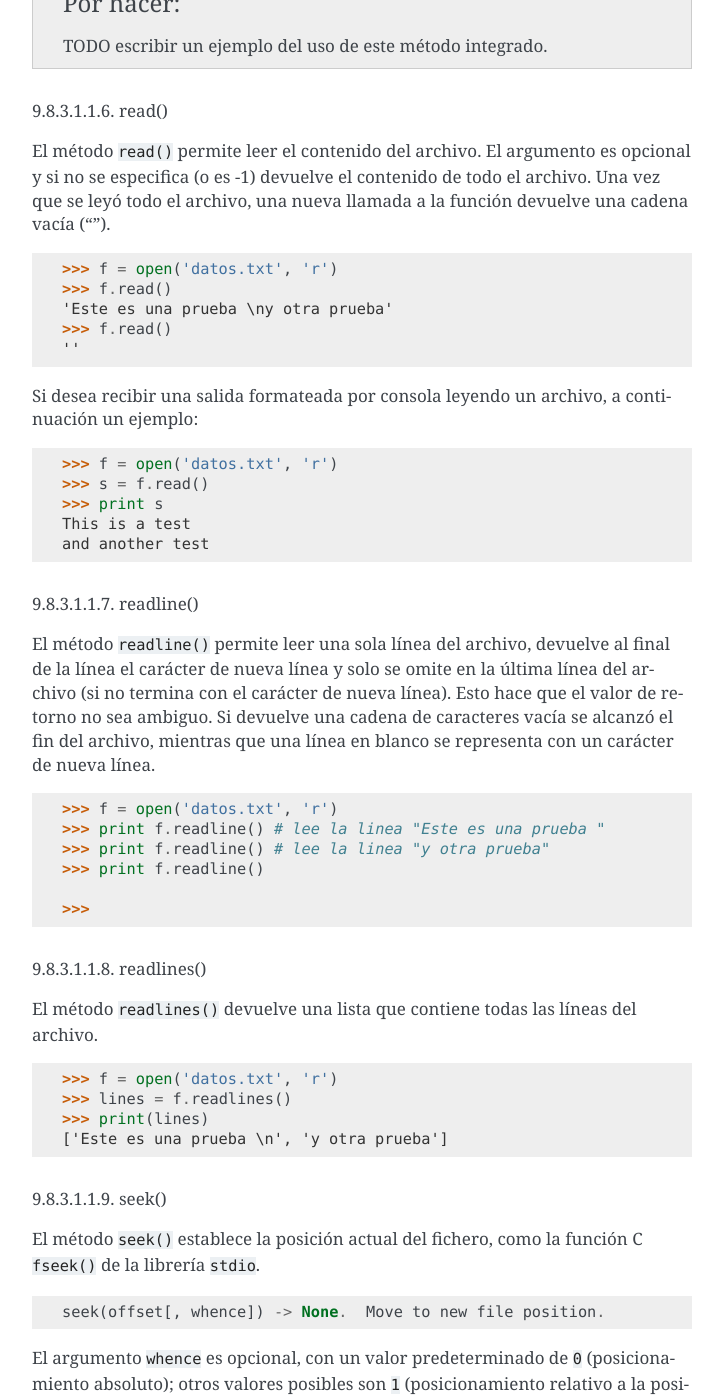
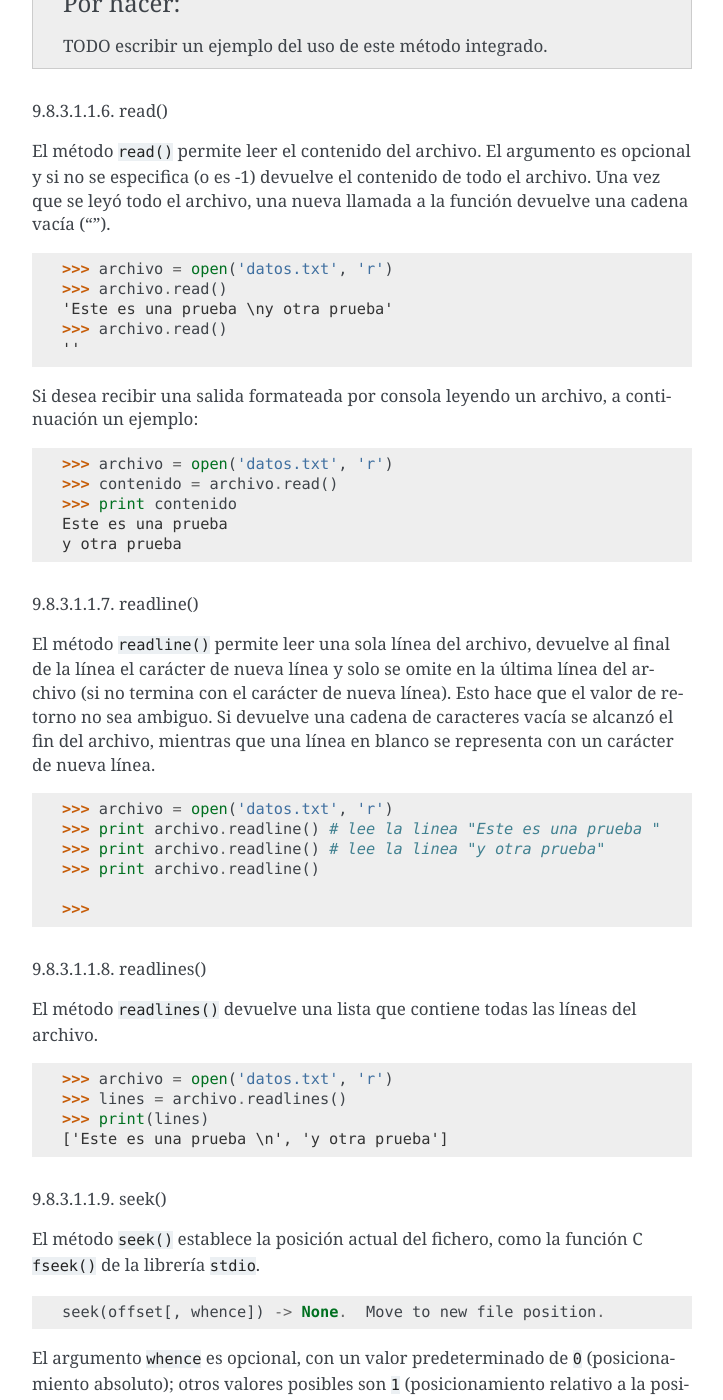
Before and after one commit to macagua/entrenamiento.python_basico, a Sphinx documentation site: the page built from source/leccion9/clases_integradas.rst, in a window 1280 px wide and 1400 px high, scrolled down 4868 px. Shown: the whole window, without its empty margins (388-1111 px from the left). Built offline with Sphinx 7.4.7, drawn with Linux system fonts in a browser that asks for light colours; some of the changed text lies outside the part shown.

Commit message:
Agregar mejoras de archivos

```diff
--- a/source/leccion9/clases_integradas.rst
+++ b/source/leccion9/clases_integradas.rst
@@ -197,21 +197,21 @@ abierto lanzará :ref:`IOError <python_exception_ioerror>` si el fichero se ha c
 Está permitido llamar a ``close()`` más de una vez.
 
 Una vez que se terminó de usar el archivo es necesario cerrarlo, para liberar los
-recursos tomados por el manejo del archivo. Eso se hace con la sentencia ``f.close()``:
+recursos tomados por el manejo del archivo. Eso se hace con la sentencia ``archivo.close()``:
 
 ::
 
-    >>> f.close() # cierra el archivo datos.txt
+    >>> archivo.close() # cierra el archivo datos.txt
 
 
 Luego de lo cual no se puede acceder al archivo ``datos.txt``, si intenta una llamada a
-la método :ref:`f.read() <python_mtd_read>` devuelve una excepción
+la método :ref:`archivo.read() <python_mtd_read>` devuelve una excepción
 :ref:`ValueError <python_exception_valueerror>`, porque el archivo está cerrado:
 
 ::
 
-    >>> f.close()
-    >>> f.read()
+    >>> archivo.close()
+    >>> archivo.read()
     Traceback (most recent call last):
       File "<stdin>", line 1, in <module>
     ValueError: I/O operation on closed file
@@ -302,10 +302,10 @@ se leyó todo el archivo, una nueva llamada a la función devuelve una cadena va
 
 ::
 
-    >>> f = open('datos.txt', 'r')
-    >>> f.read()
+    >>> archivo = open('datos.txt', 'r')
+    >>> archivo.read()
     'Este es una prueba \ny otra prueba'
-    >>> f.read()
+    >>> archivo.read()
     ''
 
 Si desea recibir una salida formateada por consola leyendo un archivo, a continuación
@@ -313,11 +313,11 @@ un ejemplo:
 
 ::
 
-    >>> f = open('datos.txt', 'r')
-    >>> s = f.read()
-    >>> print s
-    This is a test
-    and another test
+    >>> archivo = open('datos.txt', 'r')
+    >>> contenido = archivo.read()
+    >>> print contenido
+    Este es una prueba
+    y otra prueba
 
 
 .. _python_mtd_readline:
@@ -333,10 +333,10 @@ mientras que una línea en blanco se representa con un carácter de nueva línea
 
 ::
 
-    >>> f = open('datos.txt', 'r')
-    >>> print f.readline() # lee la linea "Este es una prueba "
-    >>> print f.readline() # lee la linea "y otra prueba"
-    >>> print f.readline()
+    >>> archivo = open('datos.txt', 'r')
+    >>> print archivo.readline() # lee la linea "Este es una prueba "
+    >>> print archivo.readline() # lee la linea "y otra prueba"
+    >>> print archivo.readline()
 
     >>>
 
@@ -350,8 +350,8 @@ El método ``readlines()`` devuelve una lista que contiene todas las líneas del
 
 ::
 
-    >>> f = open('datos.txt', 'r')
-    >>> lines = f.readlines()
+    >>> archivo = open('datos.txt', 'r')
+    >>> lines = archivo.readlines()
     >>> print(lines)
     ['Este es una prueba \n', 'y otra prueba']
 
@@ -425,9 +425,9 @@ cadena de caracteres.
 
 ::
 
-    >>> f = open('datos.txt', 'w')
+    >>> archivo = open('datos.txt', 'w')
     >>> # escribe el archivo datos.txt
-    ... f.write('Este es una prueba \ny otra prueba')
+    ... archivo.write('Este es una prueba \ny otra prueba')
     >>>
 
 
```
Also changed, not shown: source/leccion7/archivos.rst (+5 -6 lines).
